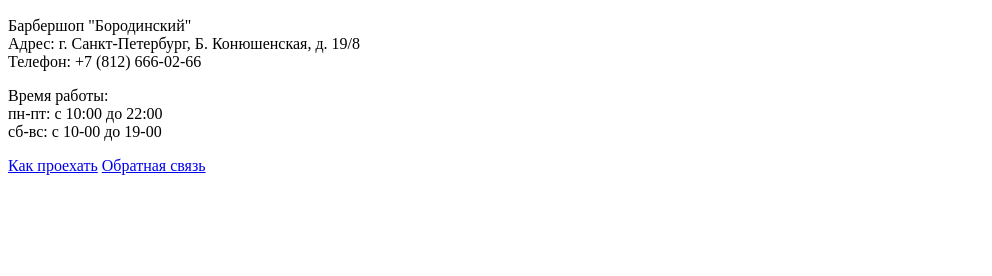
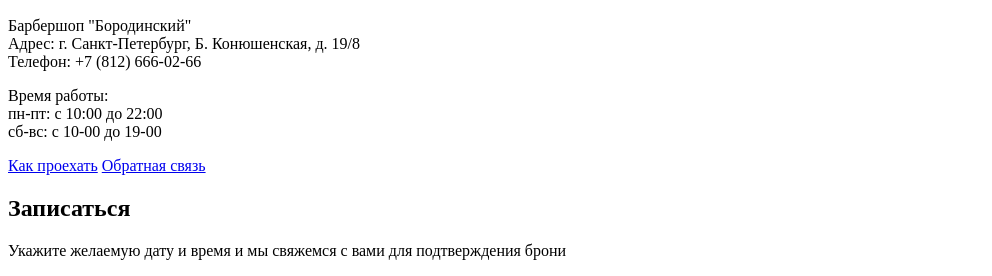
Before and after one commit to Tom-Challenger/borodinski, a plain HTML site: page index.html in a window 1280 px wide. Shown: the part 828-1104 px from the top of the page, without its empty margins (0-992 px from the left). Before the commit the page ends 1011 px from the top, so only its background shows below. Drawn offline with Linux system fonts and the light colour scheme.

Commit message:
Добавил раздел обратная связь

```diff
--- a/index.html
+++ b/index.html
@@ -76,6 +76,13 @@
 			<a href="map.html" class="buttom">Как проехать</a>
 			<a href="map.html" class="buttom">Обратная связь</a>
 		</section>
+
+		<!-- Раздел обратная связь -->
+		<section class="appointment">
+			<h2>Записаться</h2>
+			<p class="appointment">Укажите желаемую дату и время и мы свяжемся с вами для подтверждения брони</p>
+			<!-- Здесь будет форма -->
+		</section>
 	</main>
 </body>
 </html>
```
